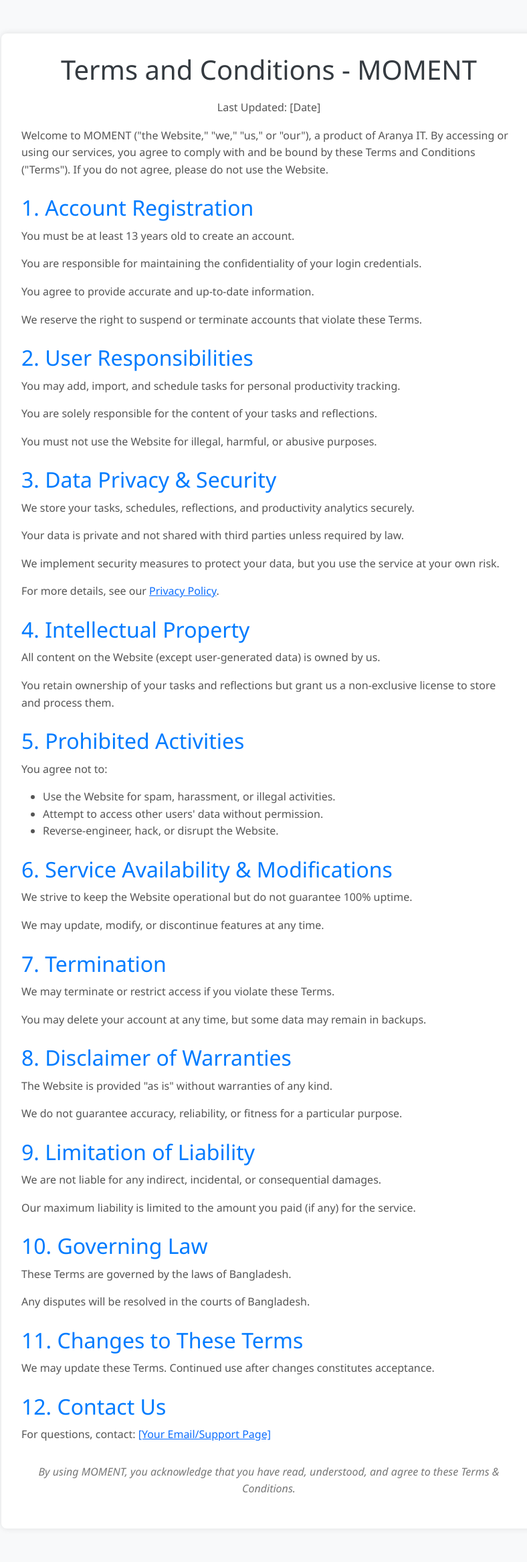
After one commit to salmanshovon/moment-django, a Django app: page /root/terms_n_conditions in a window 1280 px wide. The commit adds this page. Shown: the whole page at 67% size, without its empty margins (238-1026 px from the left). Run offline with Django 5.2, Linux system fonts and the light colour scheme; parts of the project's set-up code (start-up, migrations or seed data) failed here and were passed over.

Commit message:
added terms and conditions

```diff
--- a/core/urls.py
+++ b/core/urls.py
@@ -36,4 +36,5 @@
     path('task/', include('tasks.urls')),
     path('api/', include('api.urls')),
     path('routine/', include('routines.urls')),
+    path('root/', include('root.urls')),
 ]
--- /dev/null
+++ b/root/urls.py
@@ -0,0 +1,7 @@
+from django.urls import path
+from .views import TnCView
+
+
+urlpatterns=[
+    path('terms_n_conditions', TnCView.as_view(), name='terms&conditions')
+]
--- /dev/null
+++ b/root/views.py
@@ -0,0 +1,5 @@
+from django.views.generic import TemplateView
+
+
+class TnCView(TemplateView):
+    template_name='tnc.html'
--- /dev/null
+++ b/templates/tnc.html
@@ -0,0 +1,113 @@
+<!DOCTYPE html>
+<html lang="en">
+<head>
+    <meta charset="UTF-8">
+    <meta name="viewport" content="width=device-width, initial-scale=1.0">
+    <title>Terms and Conditions - MOMENT</title>
+    <link href="https://cdn.jsdelivr.net/npm/bootstrap@5.3.0/dist/css/bootstrap.min.css" rel="stylesheet">
+    <style>
+        body {
+            font-family: 'Segoe UI', Tahoma, Geneva, Verdana, sans-serif;
+            background-color: #f8f9fa;
+        }
+        .terms-container {
+            max-width: 800px;
+            margin: 50px auto;
+            background-color: white;
+            padding: 30px;
+            border-radius: 8px;
+            box-shadow: 0 0 10px rgba(0, 0, 0, 0.1);
+        }
+        .terms-container h1 {
+            color: #343a40;
+            margin-bottom: 20px;
+            text-align: center;
+        }
+        .terms-container h2 {
+            color: #007bff;
+            margin-top: 25px;
+            margin-bottom: 10px;
+        }
+        .terms-container p, .terms-container li {
+            color: #555;
+            line-height: 1.6;
+        }
+        .terms-container strong {
+            color: #333;
+        }
+        .terms-container .footer-note{
+            margin-top: 30px;
+            text-align: center;
+            font-style: italic;
+            color: #777;
+        }
+    </style>
+</head>
+<body>
+    <div class="terms-container">
+        <h1 class="text-center">Terms and Conditions - MOMENT</h1>
+        <p class="text-center">Last Updated: [Date]</p>
+
+        <p>Welcome to MOMENT ("the Website," "we," "us," or "our"), a product of Aranya IT. By accessing or using our services, you agree to comply with and be bound by these Terms and Conditions ("Terms"). If you do not agree, please do not use the Website.</p>
+
+        <h2>1. Account Registration</h2>
+        <p>You must be at least 13 years old to create an account.</p>
+        <p>You are responsible for maintaining the confidentiality of your login credentials.</p>
+        <p>You agree to provide accurate and up-to-date information.</p>
+        <p>We reserve the right to suspend or terminate accounts that violate these Terms.</p>
+
+        <h2>2. User Responsibilities</h2>
+        <p>You may add, import, and schedule tasks for personal productivity tracking.</p>
+        <p>You are solely responsible for the content of your tasks and reflections.</p>
+        <p>You must not use the Website for illegal, harmful, or abusive purposes.</p>
+
+        <h2>3. Data Privacy & Security</h2>
+        <p>We store your tasks, schedules, reflections, and productivity analytics securely.</p>
+        <p>Your data is private and not shared with third parties unless required by law.</p>
+        <p>We implement security measures to protect your data, but you use the service at your own risk.</p>
+        <p>For more details, see our <a href="/privacy" target="_blank">Privacy Policy</a>.</p>
+
+        <h2>4. Intellectual Property</h2>
+        <p>All content on the Website (except user-generated data) is owned by us.</p>
+        <p>You retain ownership of your tasks and reflections but grant us a non-exclusive license to store and process them.</p>
+
+        <h2>5. Prohibited Activities</h2>
+        <p>You agree not to:</p>
+        <ul>
+            <li>Use the Website for spam, harassment, or illegal activities.</li>
+            <li>Attempt to access other users' data without permission.</li>
+            <li>Reverse-engineer, hack, or disrupt the Website.</li>
+        </ul>
+
+        <h2>6. Service Availability & Modifications</h2>
+        <p>We strive to keep the Website operational but do not guarantee 100% uptime.</p>
+        <p>We may update, modify, or discontinue features at any time.</p>
+
+        <h2>7. Termination</h2>
+        <p>We may terminate or restrict access if you violate these Terms.</p>
+        <p>You may delete your account at any time, but some data may remain in backups.</p>
+
+        <h2>8. Disclaimer of Warranties</h2>
+        <p>The Website is provided "as is" without warranties of any kind.</p>
+        <p>We do not guarantee accuracy, reliability, or fitness for a particular purpose.</p>
+
+        <h2>9. Limitation of Liability</h2>
+        <p>We are not liable for any indirect, incidental, or consequential damages.</p>
+        <p>Our maximum liability is limited to the amount you paid (if any) for the service.</p>
+
+        <h2>10. Governing Law</h2>
+        <p>These Terms are governed by the laws of Bangladesh.</p>
+        <p>Any disputes will be resolved in the courts of Bangladesh.</p>
+
+        <h2>11. Changes to These Terms</h2>
+        <p>We may update these Terms. Continued use after changes constitutes acceptance.</p>
+
+        <h2>12. Contact Us</h2>
+        <p>For questions, contact: <a href="mailto:[Your Email/Support Page]">[Your Email/Support Page]</a></p>
+
+        <p class="footer-note">By using MOMENT, you acknowledge that you have read, understood, and agree to these Terms & Conditions.</p>
+    </div>
+
+    <script src="https://cdn.jsdelivr.net/npm/bootstrap@5.3.0/dist/js/bootstrap.bundle.min.js"></script>
+</body>
+</html>
```
Also changed, not shown: static/css/base.css (+9 -0 lines), templates/signup.html (+9 -1 lines), root/__init__.py (added).
